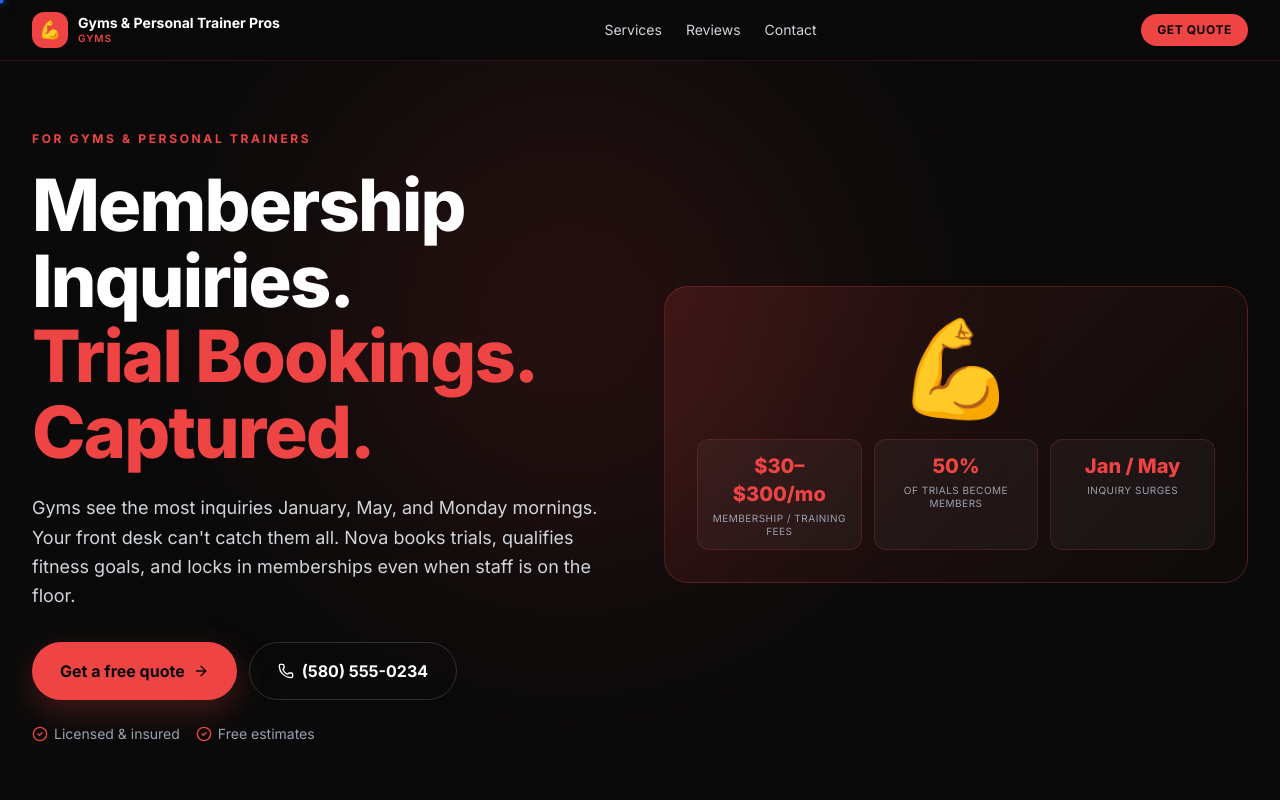
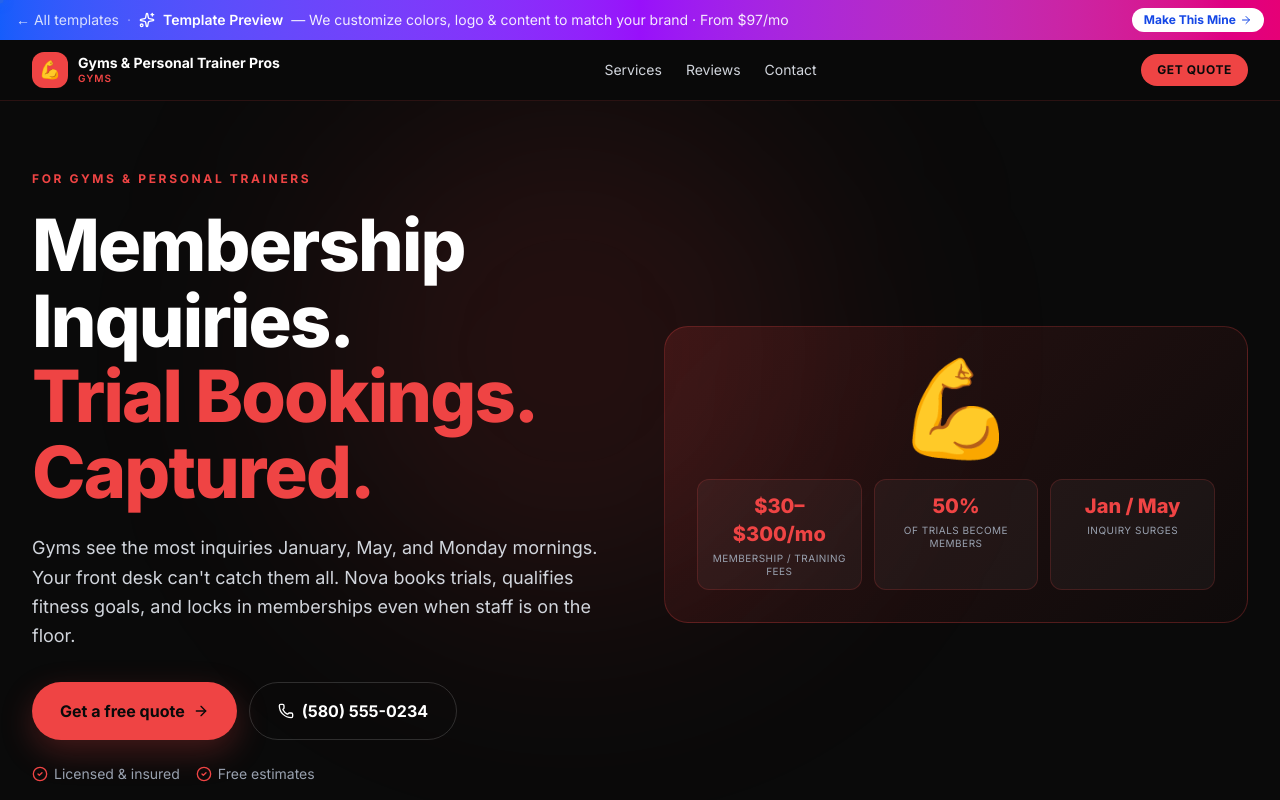
Before and after one commit to valentinealfaro/vcv-web-solutions, a Next.js app: page /templates/gyms in a window 1280 px wide. Shown: the top 800 px of the page. Built offline with nearby package versions, Linux system fonts and the light colour scheme; no server answers.

Commit message:
Add template preview banner with 'All templates' link to GenericTemplate (covers 23 server-rendered industry pages)

```diff
--- a/src/views/templates/GenericTemplate.tsx
+++ b/src/views/templates/GenericTemplate.tsx
@@ -30,8 +30,26 @@ export default function GenericTemplate({ industry }: { industry: IndustryData }
   return (
     <div className="min-h-screen" style={{ background: '#0a0a0a', color: '#fff' }}>
 
-      {/* ── Local nav (template chrome) ── */}
-      <nav className="sticky top-0 z-50 backdrop-blur-xl"
+      {/* ── Template preview banner — gives visitors a way back to the
+             gallery and a CTA to commit ── */}
+      <div className="sticky top-0 z-[100] w-full bg-gradient-to-r from-blue-600 via-purple-600 to-pink-600 text-white text-xs sm:text-sm">
+        <div className="max-w-7xl mx-auto px-4 py-2 flex items-center justify-between gap-3 flex-wrap">
+          <span className="flex items-center gap-2">
+            <Link href="/templates" className="opacity-80 hover:opacity-100 underline-offset-2 hover:underline">← All templates</Link>
+            <span className="opacity-40">·</span>
+            <Sparkles className="w-4 h-4 flex-shrink-0"/>
+            <span className="font-semibold">Template Preview</span>
+            <span className="hidden md:inline opacity-90">— We customize colors, logo &amp; content to match your brand · From $97/mo</span>
+          </span>
+          <Link href="/free-demo"
+            className="bg-white text-blue-700 font-bold px-3 py-1 rounded-full text-xs hover:scale-105 transition-transform flex items-center gap-1">
+            Make This Mine <ArrowRight className="w-3 h-3"/>
+          </Link>
+        </div>
+      </div>
+
+      {/* ── Local nav (template chrome) — sticks below the preview banner ── */}
+      <nav className="relative z-50 backdrop-blur-xl"
         style={{ background:'rgba(10,10,10,0.85)', borderBottom:`1px solid ${c}25` }}>
         <div className="max-w-7xl mx-auto px-5 lg:px-8 py-3 flex items-center justify-between">
           <div className="flex items-center gap-2.5">
```
Also changed, not shown: 1 other file (tests, documents, lock files or other folders).
